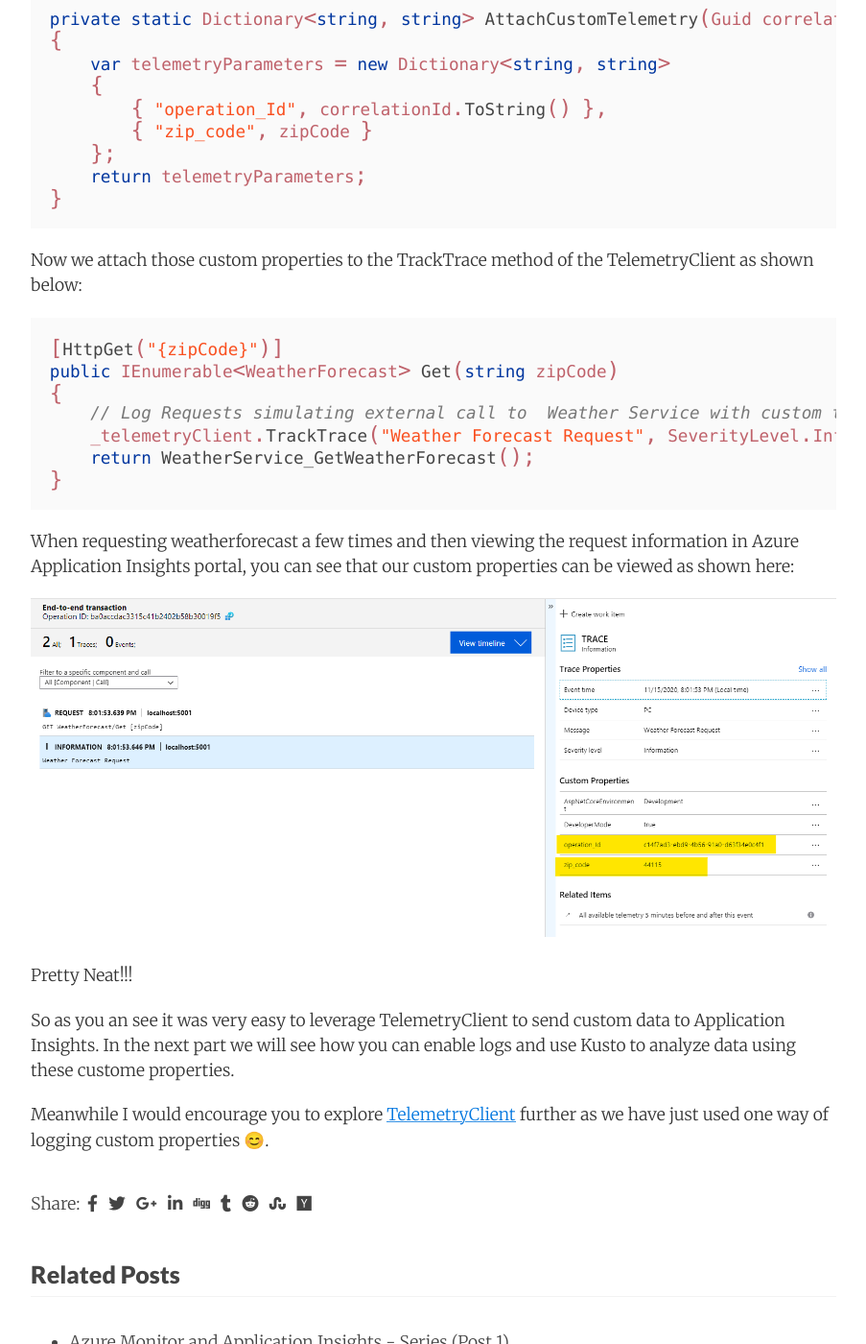
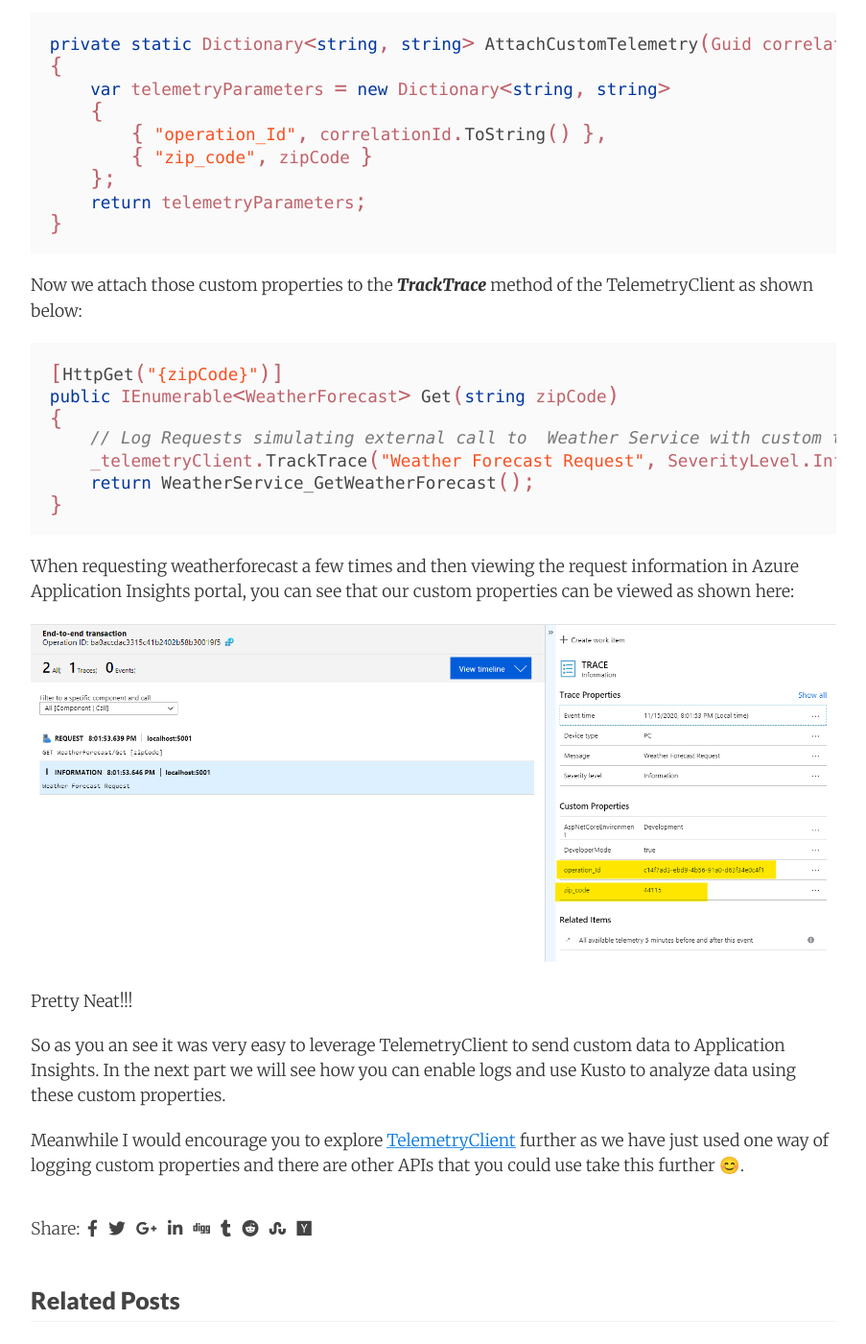
Before and after one commit to AdiThakker/AdiThakker.github.io, a Jekyll site: the page built from _posts/2020-11-15-AzureMonitor-AppInsights-2.md, in a window 1280 px wide and 1400 px high, scrolled down 1854 px. Shown: the whole window at 96% size, without its empty margins (188-1091 px from the left). Built offline with Jekyll 4.4.1, drawn with Linux system fonts in a browser that asks for light colours; nearby versions of some CDN libraries; comment, search, counter and statistics services are not loaded; some of the changed text lies outside the part shown.

Commit message:
clean up and final updates

```diff
--- a/_posts/2020-11-15-AzureMonitor-AppInsights-2.md
+++ b/_posts/2020-11-15-AzureMonitor-AppInsights-2.md
@@ -82,7 +82,7 @@ private static Dictionary<string, string> AttachCustomTelemetry(Guid correlation
 }
 ~~~
 
-Now we attach those custom properties to the TrackTrace method of the TelemetryClient as shown below:
+Now we attach those custom properties to the ***TrackTrace*** method of the TelemetryClient as shown below:
 
 ~~~csharp
 [HttpGet("{zipCode}")]
@@ -100,6 +100,6 @@ When requesting weatherforecast a few times and then viewing the request informa
 
 Pretty Neat!!!
 
-So as you an see it was very easy to leverage TelemetryClient to send custom data to Application Insights. In the next part we will see how you can enable logs and use Kusto to analyze data using these custome properties.
+So as you an see it was very easy to leverage TelemetryClient to send custom data to Application Insights. In the next part we will see how you can enable logs and use Kusto to analyze data using these custom properties.
 
-Meanwhile I would encourage you to explore [TelemetryClient](https://docs.microsoft.com/en-us/azure/azure-monitor/app/api-custom-events-metrics#prep) further as we have just used one way of logging custom properties 😊.
+Meanwhile I would encourage you to explore [TelemetryClient](https://docs.microsoft.com/en-us/azure/azure-monitor/app/api-custom-events-metrics#prep) further as we have just used one way of logging custom properties and there are other APIs that you could use take this further 😊.
```
Also changed, not shown: other parts of _posts/2020-11-15-AzureMonitor-AppInsights-2.md (+4 -4 lines), _posts/2020-10-30-AzureMonitor-AppInsights-1.md (+1 -1 lines).
